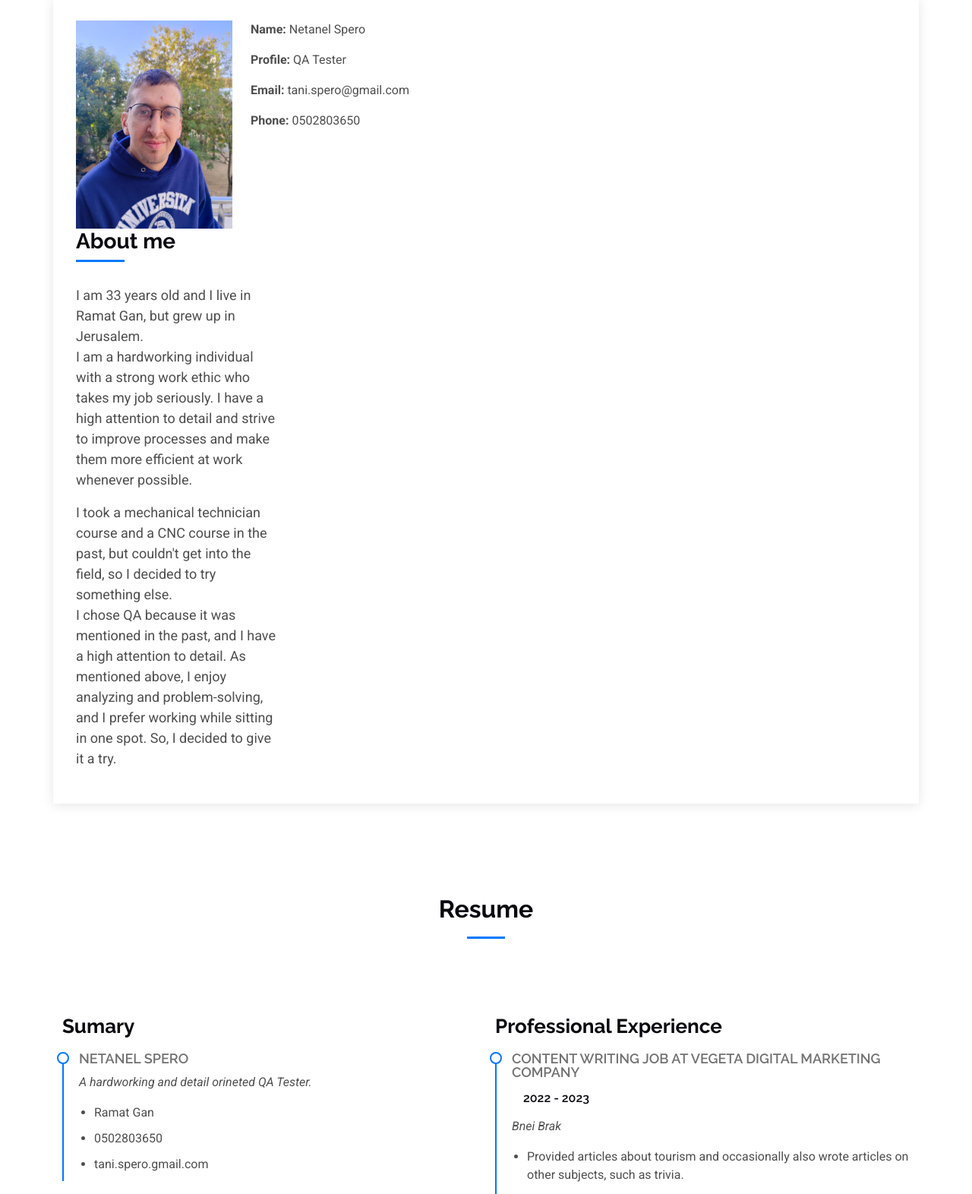
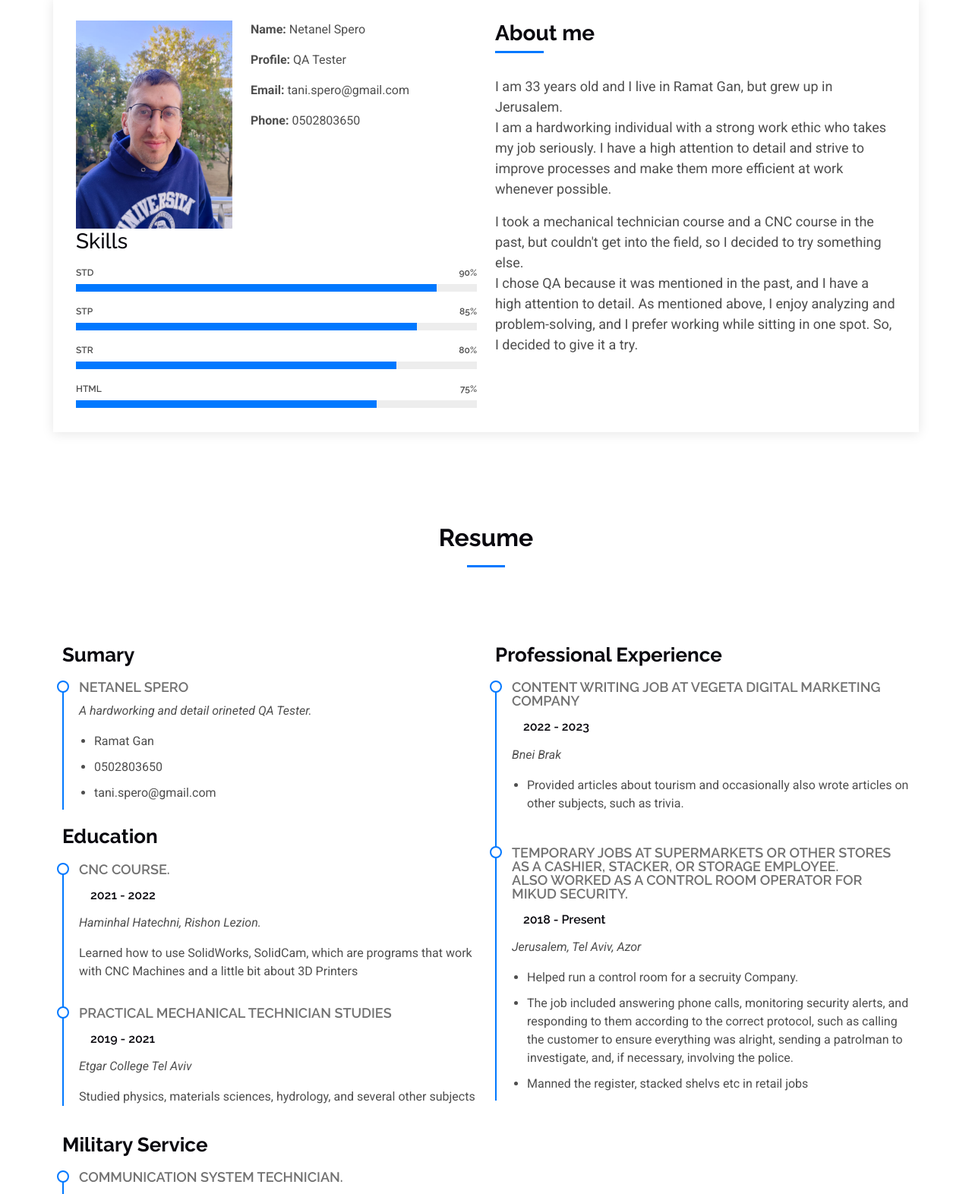
Before and after one commit to Netanel-Spero/Netanel-Spero-Resume, a plain HTML site: page index.html in a window 1280 px wide. Shown: the part 864-2436 px from the top of the page at 76% size. Drawn offline with Linux system fonts and the light colour scheme.

Commit message:
Add files via upload

```diff
--- a/index.html
+++ b/index.html
@@ -4,7 +4,7 @@
 <head>
   <meta charset="utf-8">
   <meta content="width=device-width, initial-scale=1.0" name="viewport">
-  <title>Index - DevFolio Bootstrap Template</title>
+  <title>Netanel Spero Resume</title>
   <meta name="description" content="">
   <meta name="keywords" content="">
 
@@ -94,6 +94,39 @@
               </div>
             </div>
 
+<div class="skills-content skills-animation">
+
+              <h3>Skills</h3>
+
+              <div class="progress">
+                <span class="skill"><span>STD</span> <i class="val">90%</i></span>
+                <div class="progress-bar-wrap">
+                  <div class="progress-bar" role="progressbar" aria-valuenow="90" aria-valuemin="0" aria-valuemax="100"></div>
+                </div>
+              </div><!-- End Skills Item -->
+
+              <div class="progress">
+                <span class="skill"><span>STP</span> <i class="val">85%</i></span>
+                <div class="progress-bar-wrap">
+                  <div class="progress-bar" role="progressbar" aria-valuenow="85" aria-valuemin="0" aria-valuemax="100"></div>
+                </div>
+              </div><!-- End Skills Item -->
+
+              <div class="progress">
+                <span class="skill"><span>STR</span> <i class="val">80%</i></span>
+                <div class="progress-bar-wrap">
+                  <div class="progress-bar" role="progressbar" aria-valuenow="80" aria-valuemin="0" aria-valuemax="100"></div>
+                </div>
+              </div><!-- End Skills Item -->
+
+              <div class="progress">
+                <span class="skill"><span>HTML</span> <i class="val">75%</i></span>
+                <div class="progress-bar-wrap">
+                  <div class="progress-bar" role="progressbar" aria-valuenow="75" aria-valuemin="0" aria-valuemax="100"></div>
+                </div>
+              </div><!-- End Skills Item -->
+</div>
+          </div>
 
           <div class="col-md-6">
             <div class="about-me">
@@ -135,7 +168,7 @@
               <ul>
                 <li>Ramat Gan</li>
                 <li>0502803650</li>
-                <li>tani.spero.gmail.com</li>
+                <li>tani.spero@gmail.com</li>
               </ul>
             </div><!-- Edn Resume Item -->
 
@@ -144,7 +177,7 @@
               <h4>CNC Course.</h4>
               <h5>2021 - 2022</h5>
               <p><em>Haminhal Hatechni, Rishon Lezion.</em></p>
-              <p>Learned how to use SolidWorks, SolidCam, programs that work with CNC Machines and a little bit about 3D Printers</p>
+              <p>Learned how to use SolidWorks, SolidCam, which are programs that work with CNC Machines and a little bit about 3D Printers</p>
             </div><!-- Edn Resume Item -->
 
             <div class="resume-item">
@@ -174,8 +207,8 @@
               <h5>2018 - Present</h5>
               <p><em>Jerusalem, Tel Aviv, Azor </em></p>
               <ul>
-                <li>Helped run a control room for a secrujity Company. </li>
-                <li>The job included answering phone calls, monitoring security alerts, and responding to them according to the correct procedure, such as calling the customer to ensure everything was alright, sending a patrolman to investigate, and, if necessary, involving the police.</li>
+                <li>Helped run a control room for a secruity Company. </li>
+                <li>The job included answering phone calls, monitoring security alerts, and responding to them according to the correct protocol, such as calling the customer to ensure everything was alright, sending a patrolman to investigate, and, if necessary, involving the police.</li>
 	            <li>Manned the register, stacked shelvs etc in retail jobs</li>
               </ul>
                              </ul>
@@ -263,10 +296,10 @@
         <p>© <span>Copyright</span> <strong class="px-1 sitename">DevFolio</strong> <span>All Rights Reserved</span></p>
       </div>
       <div class="social-links d-flex justify-content-center">
-        <a href=""><i class="bi bi-twitter-x"></i></a>
-        <a href=""><i class="bi bi-facebook"></i></a>
-        <a href=""><i class="bi bi-instagram"></i></a>
-        <a href=""><i class="bi bi-linkedin"></i></a>
+
+        <a href="<www.linkedin.com/in/netanel-spero"><i class="bi bi-linkedin"></i>
+
+		</a>
       </div>
       <div class="credits">
         <!-- All the links in the footer should remain intact. -->
```
